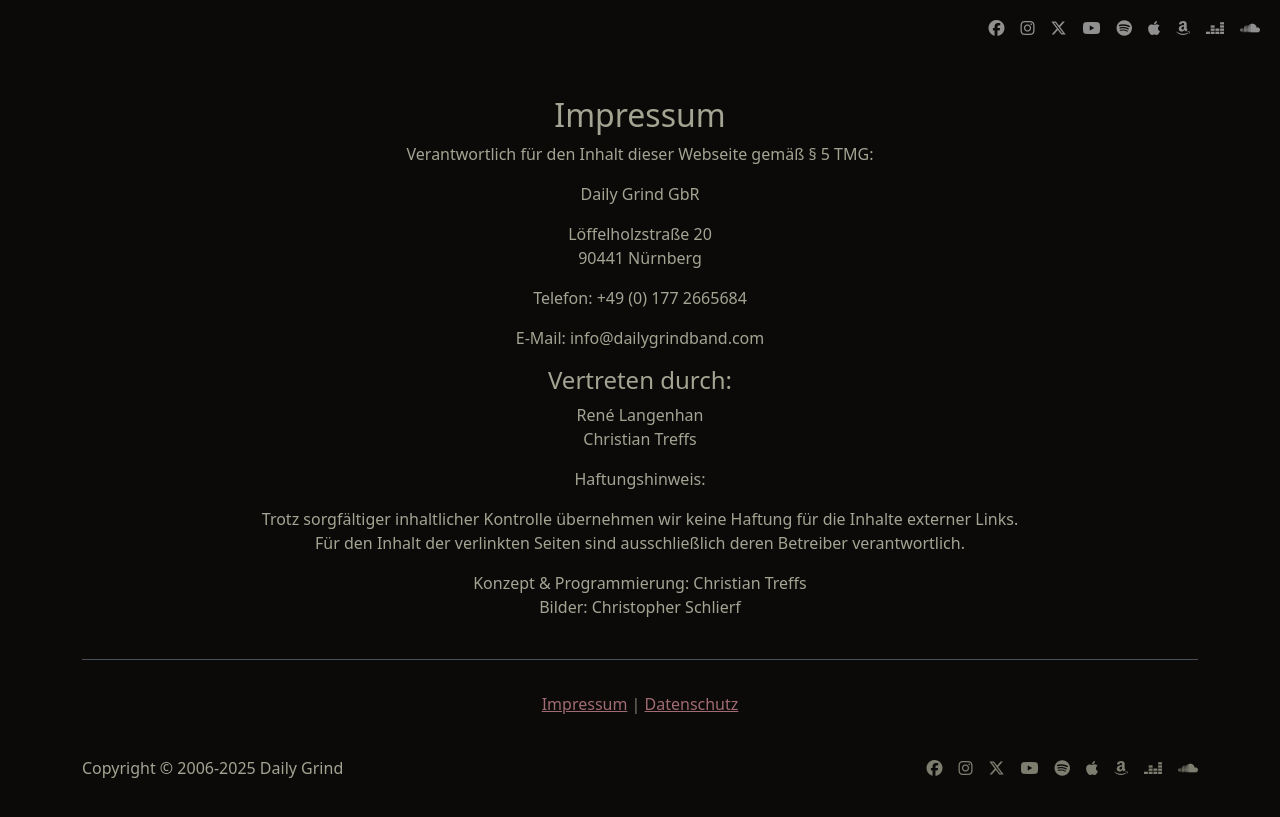
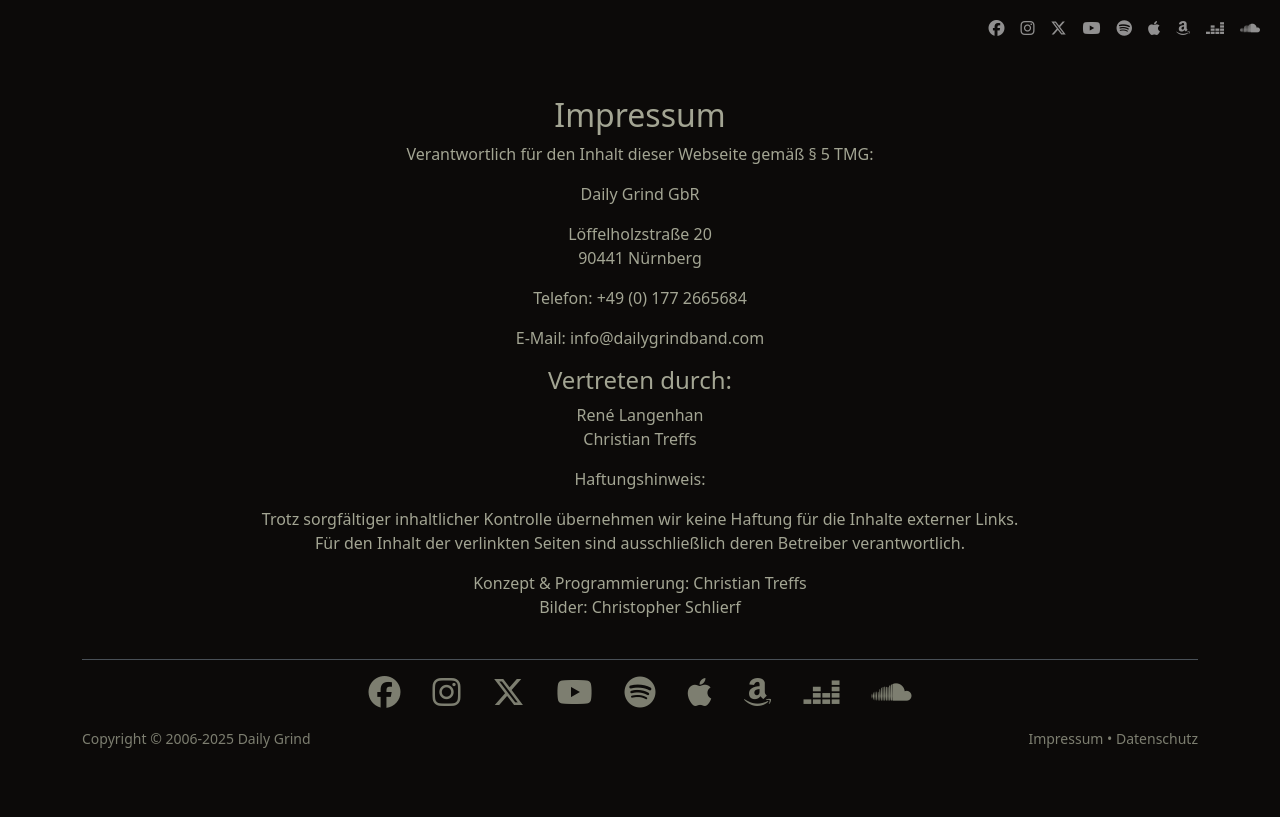
Before and after one commit to ctreffs/dailygrindband.com, a Jekyll site: the page built from imprint.md, in a window 1280 px wide. Shown: the top 817 px of the page. Built offline with Jekyll 4.4.1, drawn with Linux system fonts in a browser that asks for light colours; comment, search, counter and statistics services are not loaded.

Commit message:
Refine footer

```diff
--- a/_includes/footer.html
+++ b/_includes/footer.html
@@ -1,30 +1,35 @@
 <div class="container text-center">
   <footer class="py-3 my-4 border-top">
-    <div class="row py-3 mb-2">
-      <div class="col-12 text-body-secondary">
-        <a href="imprint.html">Impressum</a> |
-        <a href="privacy.html">Datenschutz</a>
-      </div>
-    </div>
-
-    <div class="row py-3 mb-4">
-      <div class="col-7 d-flex align-items-center">
-        Copyright © 2006-{{ site.time | date: '%Y' }} Daily Grind
-      </div>
-
-      <ul class="nav col-5 justify-content-end list-unstyled d-flex">
+    <!-- Social Icons -->
+    <div class="row mb-3">
+      <div class="col">
+        <ul class="nav justify-content-center list-unstyled d-flex">
           {%- for entry in site.social_links -%}
-        <li class="ms-3">
+          <li class="mx-3">
             <a
               class="text-body-secondary"
               target="_blank"
               title="{{ entry.title | default: entry.href }}"
               href="{{ entry.href }}"
-            ><i class="{{ entry.icon-class }}"></i
+              ><i class="{{ entry.icon-class }} fa-2x"></i
             ></a>
           </li>
           {%- endfor -%}
         </ul>
       </div>
+    </div>
+
+    <!-- Copyright and Legal Links -->
+    <div class="row align-items-center">
+      <div class="col-md-7 text-center text-md-start mb-2 mb-md-0">
+        <small class="text-body-secondary">Copyright © 2006-{{ site.time | date: '%Y' }} Daily Grind</small>
+      </div>
+      <div class="col-md-5 text-center text-md-end">
+        <small class="text-body-secondary">
+          <a href="{{ '/imprint.html' | relative_url }}" class="text-body-secondary text-decoration-none">Impressum</a> &bull;
+          <a href="{{ '/privacy.html' | relative_url }}" class="text-body-secondary text-decoration-none">Datenschutz</a>
+        </small>
+      </div>
+    </div>
   </footer>
 </div>
```
Lines whose indentation alone changed are shown as unchanged.
